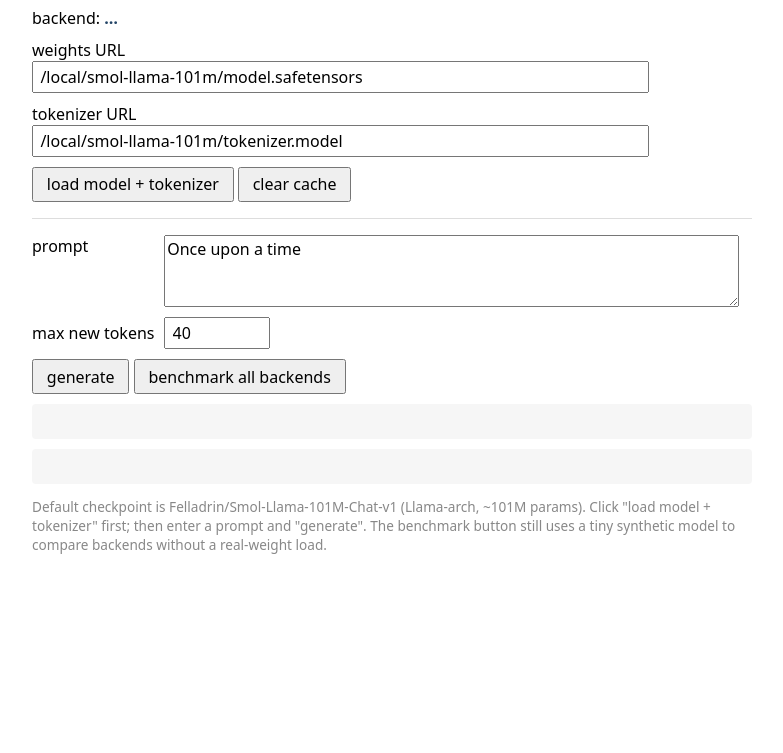
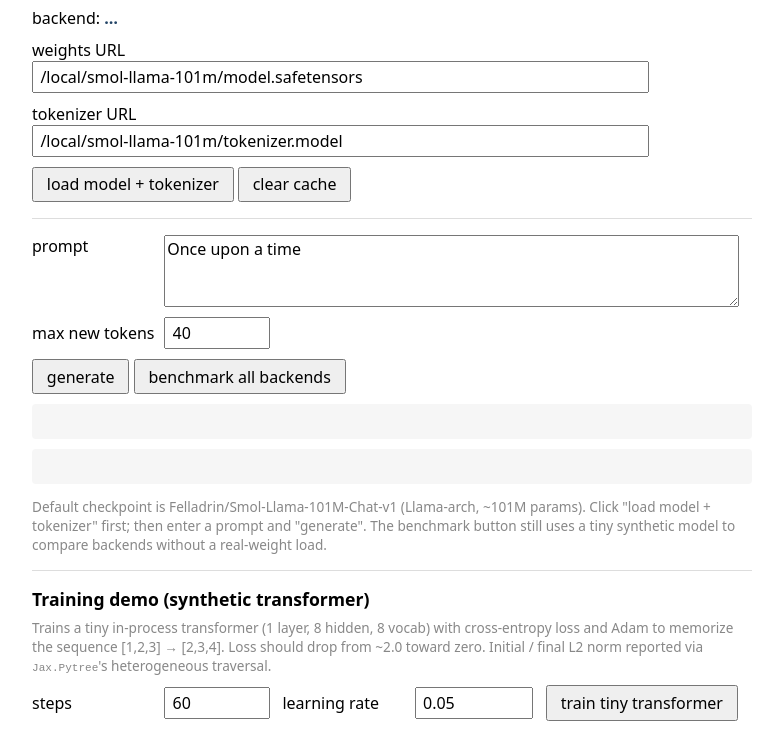
Before and after one commit to kejace/purescript-jax, a website built with Vite: page index.html in a window 1280 px wide. Shown: the part 114-867 px from the top of the page, without its empty margins (248-1031 px from the left). Before the commit the page ends 800 px from the top, so only its background shows below. Built offline with nearby package versions, Linux system fonts and the light colour scheme.

Commit message:
feat(train-ui): in-browser synthetic training demo
End-to-end training pipeline wired into the browser UI:

Worker side:
- New WorkerIn message: `TrainSynthetic { steps, learningRate }`.
- handleTrainSynthetic builds a tiny in-process ModelWeights (1 layer,
  hidden=8, vocab=8, intermediate=16), runs Adam for `steps` iterations
  on the same toy next-token task as testTransformerTraining
  ([1,2,3] → [2,3,4]).
- Per-step `TrainStep { step, loss }` events.
- TrainStart reports the parameter count (via Jax.Pytree.countParams)
  + initial L2 norm (via Jax.Pytree.sumSquaredL2). TrainDone reports
  final L2, before/after greedy generation from prompt [1], and total
  wall time.
- Training is wrapped in `try` so adapter / autodiff errors surface
  as TrainError messages.

Protocol side:
- Jax.Worker.Protocol: extended WorkerIn (one new constructor) and
  WorkerOut (4 new constructors) with codecs for each. taggedSum
  forces exhaustivity on both ends.

Browser / UI:
- New "Training demo" section in index.html with `steps` + `learningRate`
  inputs and a `train tiny transformer` button.
- Browser.purs handles the four new WorkerOut constructors:
  TrainStart prints param count + initial loss + initial L2,
  TrainStep updates the live stats line per iteration,
  TrainDone summarizes finals + before/after generation,
  TrainError surfaces failures.
- Adds toFixed4 helper for losses.

Why this matters: this is the first place Jax.Pytree's heterogeneous
traversal goes from "type-checked replacement for unsafeCoerce" to
"actually exercised by user code" — the UI displays
sumSquaredL2-derived metrics, computed by walking ModelWeights via
the typeclass-dispatched fold.

Tests: 25/25 still passing.

Co-Authored-By: Claude Opus 4.7 (1M context) <noreply@anthropic.com>

```diff
--- a/index.html
+++ b/index.html
@@ -71,6 +71,22 @@
       Click "load model + tokenizer" first; then enter a prompt and "generate".
       The benchmark button still uses a tiny synthetic model to compare backends without a real-weight load.
     </p>
+    <hr style="margin:1em 0;border:0;border-top:1px solid #ddd;" />
+    <h2 style="font-size:1.1em;margin:0.4em 0">Training demo (synthetic transformer)</h2>
+    <p style="color:#888;font-size:0.85em;margin:0.3em 0">
+      Trains a tiny in-process transformer (1 layer, 8 hidden, 8 vocab) with cross-entropy loss
+      and Adam to memorize the sequence [1,2,3] → [2,3,4]. Loss should drop from ~2.0 toward zero.
+      Initial / final L2 norm reported via <code>Jax.Pytree</code>'s heterogeneous traversal.
+    </p>
+    <div class="row">
+      <label for="trainSteps">steps</label>
+      <input id="trainSteps" type="number" value="60" min="1" max="500" />
+      &nbsp;
+      <label for="trainLR">learning rate</label>
+      <input id="trainLR" type="text" value="0.05" size="6" />
+      &nbsp;
+      <button id="trainSynthetic">train tiny transformer</button>
+    </div>
     <script type="module" src="/dist/browser.js"></script>
   </body>
 </html>
--- a/src/Browser.js
+++ b/src/Browser.js
@@ -55,3 +55,4 @@ export const onMessageImpl = (w, cb) => { w.onmessage = (e) => cb(e.data)(); };
 export const toNumberImpl = (n) => n;
 
 export const toFixed1Impl = (x) => Number(x).toFixed(1);
+export const toFixed4Impl = (x) => Number(x).toFixed(4);
```
Also changed, not shown: 3 other files.
